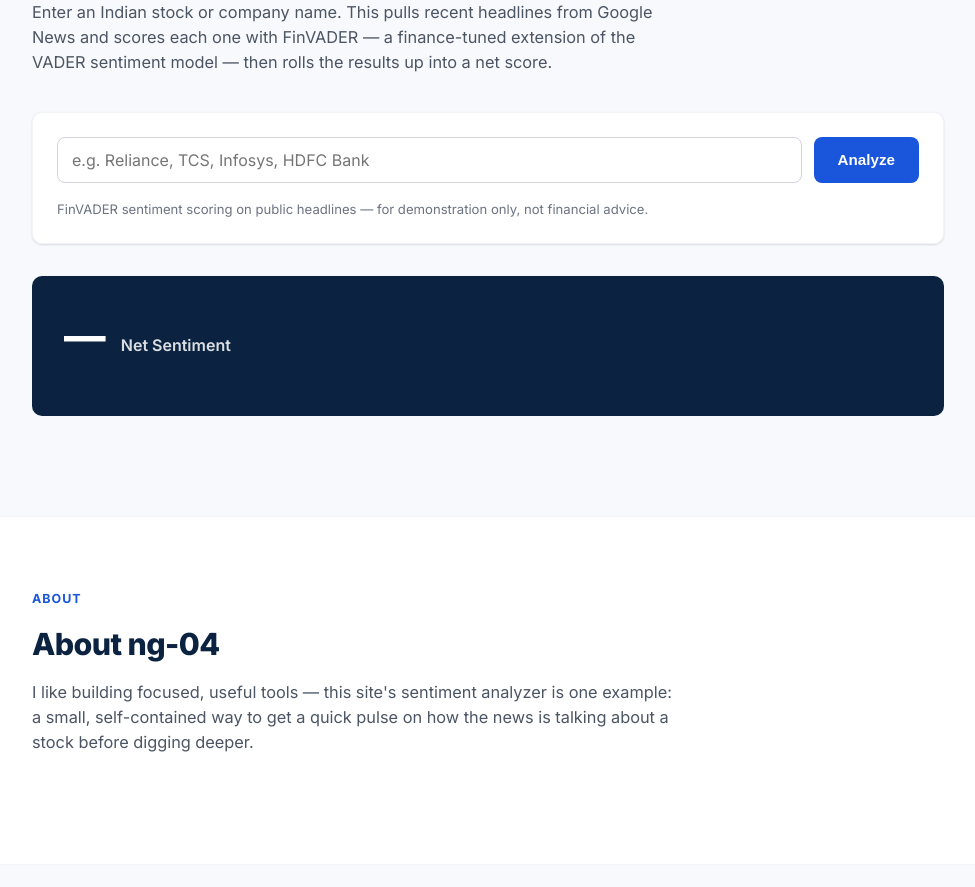
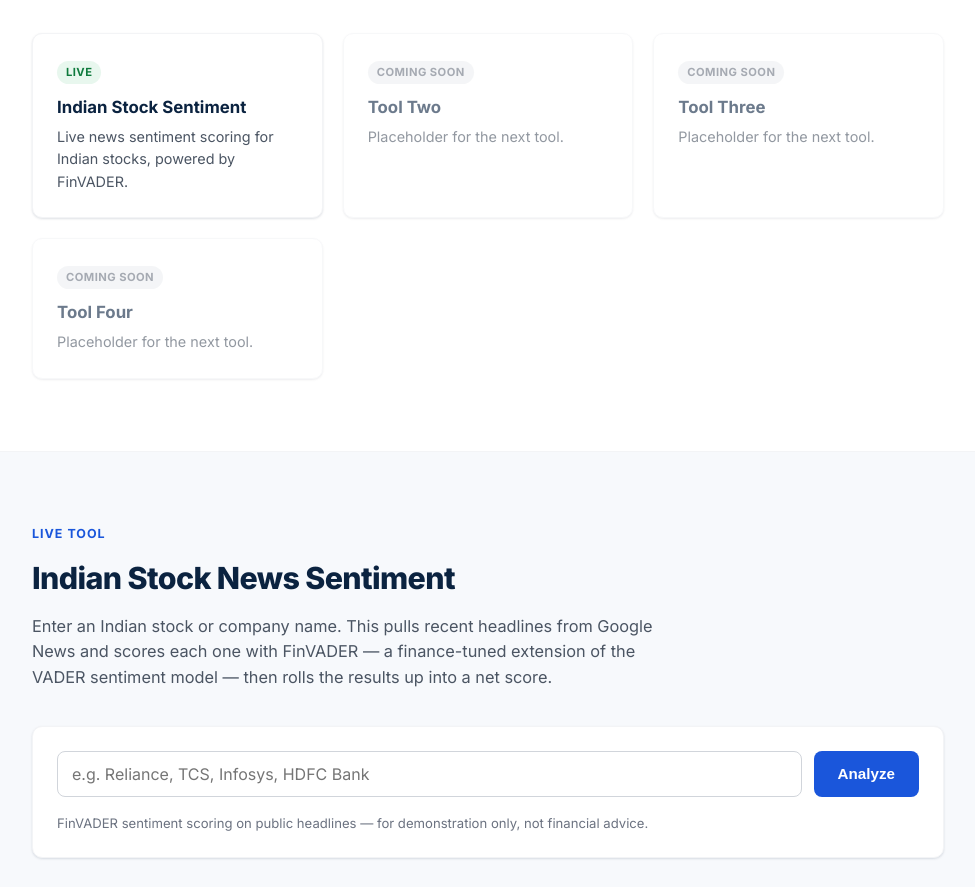
Before and after one commit to ng-04/news_sentiment, a plain HTML site: page index.html in a window 1280 px wide. Shown: the part 655-1542 px from the top of the page, without its empty margins (152-1127 px from the left). Drawn offline with Linux system fonts and the light colour scheme.

Commit message:
Rebrand home section and add a tools grid
Renames the site identity to EL with a new tagline, replaces the
single stock-sentiment CTA with a tile grid (Indian Stock Sentiment
live, three placeholder tiles for future tools), and removes the
About section per request.

Co-Authored-By: Claude Sonnet 5 <noreply@anthropic.com>

```diff
--- a/index.html
+++ b/index.html
@@ -3,8 +3,8 @@
 <head>
 <meta charset="UTF-8" />
 <meta name="viewport" content="width=device-width, initial-scale=1.0" />
-<title>ng-04</title>
-<meta name="description" content="ng-04 — personal site with a live Indian stock news sentiment analyzer." />
+<title>EL</title>
+<meta name="description" content="EL — small tools to make your day-to-day more productive." />
 <link rel="preconnect" href="https://fonts.googleapis.com">
 <link rel="preconnect" href="https://fonts.gstatic.com" crossorigin>
 <link href="https://fonts.googleapis.com/css2?family=Inter:wght@400;500;600;700;800&display=swap" rel="stylesheet">
@@ -14,11 +14,10 @@
 
 <header class="site-header">
   <div class="container header-inner">
-    <a href="#home" class="brand">ng-04</a>
+    <a href="#home" class="brand">EL</a>
     <nav class="nav">
       <a href="#home">Home</a>
-      <a href="#sentiment">Stock Sentiment</a>
-      <a href="#about">About</a>
+      <a href="#tools">Tools</a>
       <a href="#contact">Contact</a>
     </nav>
   </div>
@@ -28,9 +27,41 @@
   <section id="home" class="hero">
     <div class="container">
       <p class="eyebrow">Personal Site</p>
-      <h1>ng-04</h1>
-      <p class="lead">Building small tools that turn noisy data into quick, readable signal.</p>
-      <a href="#sentiment" class="btn btn-primary">Try the Stock Sentiment Analyzer</a>
+      <h1>EL</h1>
+      <p class="lead">Building small tools to make your day-to-day more productive.</p>
+      <a href="#tools" class="btn btn-primary">Explore the tools</a>
+    </div>
+  </section>
+
+  <section id="tools" class="section tools-section">
+    <div class="container">
+      <p class="eyebrow">Tools</p>
+      <h2>Pick a tool</h2>
+      <p class="section-lead">
+        A growing set of small, focused tools. More are on the way.
+      </p>
+      <div class="tile-grid">
+        <a href="#sentiment" class="tile tile-live">
+          <span class="tile-badge tile-badge-live">Live</span>
+          <h3>Indian Stock Sentiment</h3>
+          <p>Live news sentiment scoring for Indian stocks, powered by FinVADER.</p>
+        </a>
+        <div class="tile tile-placeholder">
+          <span class="tile-badge">Coming soon</span>
+          <h3>Tool Two</h3>
+          <p>Placeholder for the next tool.</p>
+        </div>
+        <div class="tile tile-placeholder">
+          <span class="tile-badge">Coming soon</span>
+          <h3>Tool Three</h3>
+          <p>Placeholder for the next tool.</p>
+        </div>
+        <div class="tile tile-placeholder">
+          <span class="tile-badge">Coming soon</span>
+          <h3>Tool Four</h3>
+          <p>Placeholder for the next tool.</p>
+        </div>
+      </div>
     </div>
   </section>
 
@@ -73,17 +104,6 @@
     </div>
   </section>
 
-  <section id="about" class="section about-section">
-    <div class="container">
-      <p class="eyebrow">About</p>
-      <h2>About ng-04</h2>
-      <p class="section-lead">
-        I like building focused, useful tools — this site's sentiment analyzer is one example: a small,
-        self-contained way to get a quick pulse on how the news is talking about a stock before digging deeper.
-      </p>
-    </div>
-  </section>
-
   <section id="contact" class="section contact-section">
     <div class="container">
       <p class="eyebrow">Contact</p>
@@ -97,7 +117,7 @@
 
 <footer class="site-footer">
   <div class="container">
-    <p>&copy; <span id="year"></span> ng-04. Built and hosted with GitHub Pages.</p>
+    <p>&copy; <span id="year"></span> EL. Built and hosted with GitHub Pages.</p>
   </div>
 </footer>
 
--- a/styles.css
+++ b/styles.css
@@ -299,8 +299,69 @@ a { color: inherit; }
   color: var(--gray-neutral);
 }
 
-/* About / Contact */
-.about-section { background: var(--bg); }
+/* Tools */
+.tools-section { background: var(--bg); }
+
+.tile-grid {
+  display: grid;
+  grid-template-columns: repeat(auto-fit, minmax(220px, 1fr));
+  gap: 20px;
+}
+
+.tile {
+  display: block;
+  background: #fff;
+  border: 1px solid var(--gray-100);
+  border-radius: var(--radius);
+  box-shadow: var(--shadow);
+  padding: 24px;
+  text-decoration: none;
+  color: inherit;
+  transition: transform 0.15s ease, box-shadow 0.15s ease, border-color 0.15s ease;
+}
+
+.tile h3 {
+  margin: 10px 0 6px;
+  font-size: 1.05rem;
+  font-weight: 700;
+  color: var(--navy);
+}
+
+.tile p {
+  margin: 0;
+  font-size: 0.9rem;
+  color: var(--gray-600);
+}
+
+.tile-live:hover {
+  transform: translateY(-3px);
+  box-shadow: 0 6px 18px rgba(11, 35, 64, 0.14);
+  border-color: var(--blue);
+}
+
+.tile-placeholder {
+  opacity: 0.6;
+  cursor: not-allowed;
+}
+
+.tile-badge {
+  display: inline-block;
+  font-size: 0.7rem;
+  font-weight: 700;
+  text-transform: uppercase;
+  letter-spacing: 0.04em;
+  padding: 3px 9px;
+  border-radius: 999px;
+  background: var(--gray-neutral-bg);
+  color: var(--gray-neutral);
+}
+
+.tile-badge-live {
+  background: var(--green-bg);
+  color: var(--green);
+}
+
+/* Contact */
 .contact-section { background: var(--bg-alt); }
 
 .contact-links {
```
